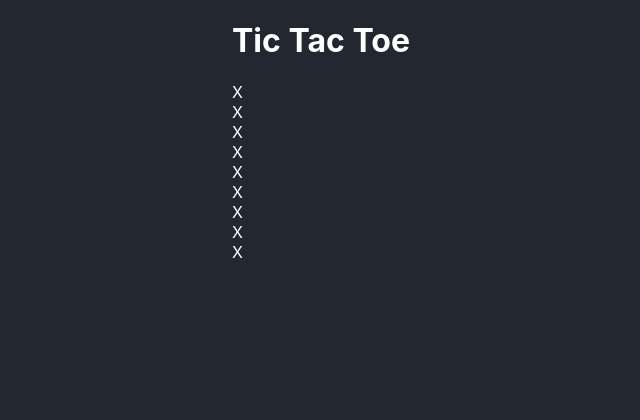
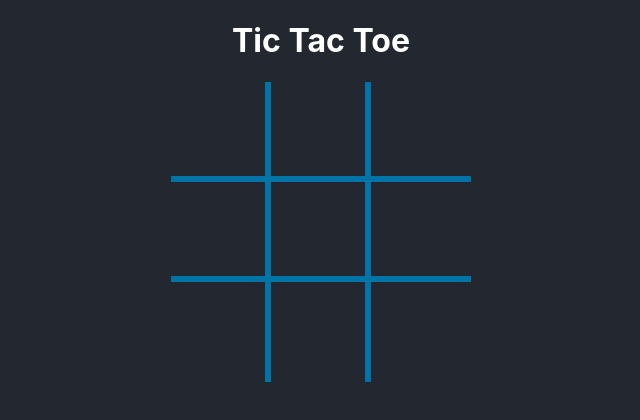
Before and after one commit to ashutosh1506/tic-tac-toe, a React (Create React App) app: page / in a window 1280 px wide. Shown: the top 420 px of the page, without its empty margins (319-959 px from the left). Built offline with nearby package versions, Linux system fonts and the light colour scheme.

Commit message:
Strike completed

```diff
--- a/src/App.css
+++ b/src/App.css
@@ -9,3 +9,105 @@ body {
 h1 {
   text-align: center;
 }
+
+.board {
+  display: grid;
+  grid-template-columns: 100px 100px 100px;
+  grid-template-rows: 100px 100px 100px;
+  cursor: pointer;
+  position: relative;
+}
+
+.tile {
+  color: currentColor;
+  font-size: 2em;
+  display: flex;
+  justify-content: center;
+  align-items: center;
+}
+
+.right-border {
+  border-right: 0.2em solid #0074a6;
+}
+
+.bottom-border {
+  border-bottom: 0.2em solid #0074a6;
+}
+
+.x-hover:hover::after {
+  content: "X";
+  opacity: 0.4;
+}
+
+.o-hover:hover::after {
+  content: "O";
+  opacity: 0.4;
+}
+
+.strike {
+  position: absolute;
+  background-color: darkorange;
+}
+
+.strike-row-1 {
+  width: 100%;
+  height: 4px;
+  top: 15%;
+}
+.strike-row-2 {
+  width: 100%;
+  height: 4px;
+  top: 48%;
+}
+.strike-row-3 {
+  width: 100%;
+  height: 4px;
+  top: 83%;
+}
+.strike-column-1 {
+  height: 100%;
+  width: 4px;
+  left: 15%;
+}
+.strike-column-2 {
+  height: 100%;
+  width: 4px;
+  left: 48%;
+}
+.strike-column-3 {
+  height: 100%;
+  width: 4px;
+  left: 83%;
+}
+.strike-diagonal-1 {
+  width: 90%;
+  height: 4px;
+  top: 50%;
+  left: 5%;
+  transform: skewY(45deg);
+}
+.strike-diagonal-2 {
+  width: 90%;
+  height: 4px;
+  top: 50%;
+  left: 5%;
+  transform: skewY(-45deg);
+}
+
+.game-over {
+  text-align: center;
+  border: #5468ff 8px;
+  border-style: dotted;
+  padding: 10px;
+  margin-top: 50px;
+  font-size: 1.5em;
+}
+
+.reset-button {
+  margin-top: 50px;
+  padding: 20px;
+  background-color: #0074a6;
+  color: white;
+  width: 100%;
+  font-size: 1.5em;
+}
--- a/src/components/Board.jsx
+++ b/src/components/Board.jsx
@@ -2,19 +2,63 @@ import React from "react";
 import Tile from "./Tile";
 import Strike from "./Strike";
 
-const Board = () => {
+const Board = ({ tiles, onTileClick, playerTurn, strikeClass }) => {
   return (
-    <div>
-      <Tile />
-      <Tile />
-      <Tile />
-      <Tile />
-      <Tile />
-      <Tile />
-      <Tile />
-      <Tile />
-      <Tile />
-      <Strike />
+    <div className="board">
+      <Tile
+        playerTurn={playerTurn}
+        onClick={() => onTileClick(0)}
+        value={tiles[0]}
+        className="right-border bottom-border"
+      />
+      <Tile
+        playerTurn={playerTurn}
+        onClick={() => onTileClick(1)}
+        value={tiles[1]}
+        className="right-border bottom-border"
+      />
+      <Tile
+        playerTurn={playerTurn}
+        onClick={() => onTileClick(2)}
+        value={tiles[2]}
+        className="bottom-border"
+      />
+      <Tile
+        playerTurn={playerTurn}
+        onClick={() => onTileClick(3)}
+        value={tiles[3]}
+        className="right-border bottom-border"
+      />
+      <Tile
+        playerTurn={playerTurn}
+        onClick={() => onTileClick(4)}
+        value={tiles[4]}
+        className="right-border bottom-border"
+      />
+      <Tile
+        playerTurn={playerTurn}
+        onClick={() => onTileClick(5)}
+        value={tiles[5]}
+        className="bottom-border"
+      />
+      <Tile
+        playerTurn={playerTurn}
+        onClick={() => onTileClick(6)}
+        value={tiles[6]}
+        className="right-border"
+      />
+      <Tile
+        playerTurn={playerTurn}
+        onClick={() => onTileClick(7)}
+        value={tiles[7]}
+        className="right-border"
+      />
+      <Tile
+        playerTurn={playerTurn}
+        onClick={() => onTileClick(8)}
+        value={tiles[8]}
+      />
+      <Strike strikeClass={strikeClass} />
     </div>
   );
 };
--- a/src/components/Strike.jsx
+++ b/src/components/Strike.jsx
@@ -1,7 +1,7 @@
 import React from "react";
 
-const Strike = () => {
-  return <div></div>;
+const Strike = ({ strikeClass }) => {
+  return <div className={`strike ${strikeClass}`}></div>;
 };
 
 export default Strike;
--- a/src/components/TicTacToe.jsx
+++ b/src/components/TicTacToe.jsx
@@ -1,11 +1,71 @@
 import React from "react";
 import Board from "./Board";
+import { useState, useEffect } from "react";
+
+const PLAYER_X = "X";
+const PLAYER_O = "O";
+
+const winningCombinations = [
+  //rows
+  { combo: [0, 1, 2], strikeClass: "strike-row-1" },
+  { combo: [3, 4, 5], strikeClass: "strike-row-2" },
+  { combo: [6, 7, 8], strikeClass: "strike-row-3" },
+  //columns
+  { combo: [0, 3, 6], strikeClass: "strike-column-1" },
+  { combo: [1, 4, 7], strikeClass: "strike-column-2" },
+  { combo: [2, 5, 8], strikeClass: "strike-column-3" },
+  //Diagonals
+  { combo: [0, 4, 8], strikeClass: "strike-diagonal-1" },
+  { combo: [2, 4, 6], strikeClass: "strike-diagonal-2" },
+];
+
+function checkWinner(tiles, setStrikeClass) {
+  for (const { combo, strikeClass } of winningCombinations) {
+    const tileValue1 = tiles[combo[0]];
+    const tileValue2 = tiles[combo[1]];
+    const tileValue3 = tiles[combo[2]];
+
+    if (
+      tileValue1 !== null &&
+      tileValue1 === tileValue2 &&
+      tileValue1 === tileValue3
+    ) {
+      setStrikeClass(strikeClass);
+    }
+  }
+}
 
 const TicTacToe = () => {
+  const [tiles, setTiles] = useState(Array(9).fill(null));
+  const [playerTurn, setPlayerTurn] = useState(PLAYER_X);
+  const [strikeClass, setStrikeClass] = useState();
+
+  const handleTileClick = (index) => {
+    if (tiles[index] !== null) {
+      return;
+    }
+    const newTiles = [...tiles];
+    newTiles[index] = playerTurn;
+    setTiles(newTiles);
+    if (playerTurn === PLAYER_X) {
+      setPlayerTurn(PLAYER_O);
+    } else {
+      setPlayerTurn(PLAYER_X);
+    }
+  };
+
+  useEffect(() => {
+    checkWinner(tiles, setStrikeClass);
+  }, [tiles]);
   return (
     <div>
       <h1>Tic Tac Toe</h1>
-      <Board />
+      <Board
+        playerTurn={playerTurn}
+        tiles={tiles}
+        onTileClick={handleTileClick}
+        strikeClass={strikeClass}
+      />
     </div>
   );
 };
--- a/src/components/Tile.jsx
+++ b/src/components/Tile.jsx
@@ -1,7 +1,15 @@
 import React from "react";
 
-const Tile = () => {
-  return <div>X</div>;
+const Tile = ({ className, value, onClick, playerTurn }) => {
+  let hoverClass = null;
+  if (value == null && playerTurn != null) {
+    hoverClass = `${playerTurn.toLowerCase()}-hover`;
+  }
+  return (
+    <div onClick={onClick} className={`tile ${className} ${hoverClass}`}>
+      {value}
+    </div>
+  );
 };
 
 export default Tile;
```
